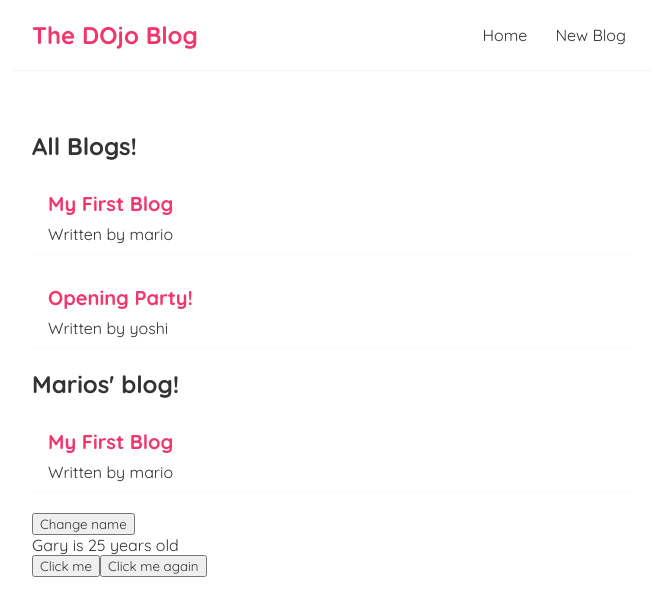
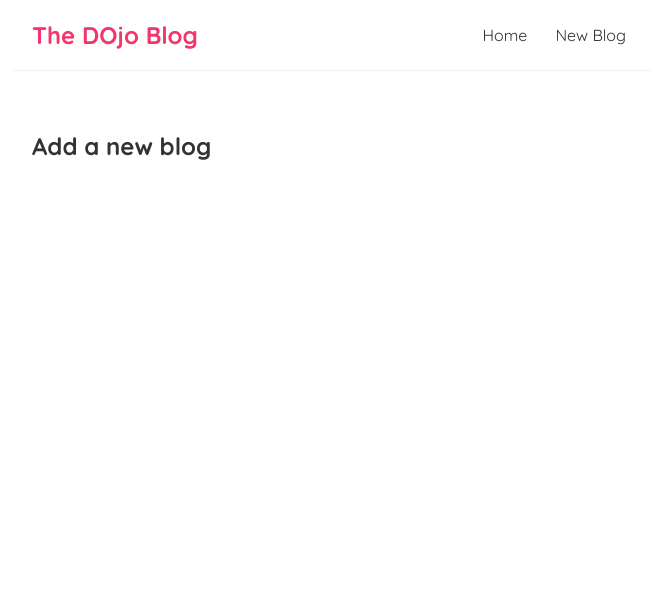
Before and after one commit to Garyschwartz617/First-React, a React (Create React App) app: page /create in a window 1280 px wide. Shown: the top 616 px of the page, without its empty margins (308-964 px from the left). Built offline with nearby package versions, Linux system fonts and the light colour scheme; data requests are answered from the project's data file.

Commit message:
Router/routes

```diff
--- a/package.json
+++ b/package.json
@@ -8,6 +8,7 @@
     "@testing-library/user-event": "^12.8.3",
     "react": "^17.0.2",
     "react-dom": "^17.0.2",
+    "react-router-dom": "^5.3.0",
     "react-scripts": "4.0.3",
     "web-vitals": "^1.1.2"
   },
--- a/src/App.js
+++ b/src/App.js
@@ -1,15 +1,27 @@
 // import logo from './logo.svg';
 // import './App.css';
-import Navbar  from './Navbar';
+import Navbar from './Navbar';
 import Home from './Home';
+import { BrowserRouter as Router, Route, Switch } from 'react-router-dom';
+import Create from './Create';
+
 function App() {
   return (
-    <div className="App">
-      <Navbar/>
-      <div className="content">
-        <Home />
+    <Router>
+      <div className="App">
+        <Navbar />
+        <div className="content">
+          <Switch>
+            <Route exact path="/">
+              <Home />
+            </Route>
+            <Route path="/create">
+              <Create />
+            </Route>
+          </Switch>
+        </div>
       </div>
-    </div>
+    </Router>
   );
 }
 
--- /dev/null
+++ b/src/Create.js
@@ -0,0 +1,11 @@
+const Create = () => {
+    return (
+        <div className="create">
+            <h2>Add a new blog</h2>
+
+        </div>
+
+     );
+}
+
+export default Create;
--- a/src/Navbar.js
+++ b/src/Navbar.js
@@ -1,10 +1,11 @@
+import {Link, link} from 'react-router-dom';
 const Navbar = () => {
     return (
         <nav className="navbar">
             <h1> The DOjo Blog</h1>
             <div className="links">
-                <a href="/">Home</a>
-                <a href="/create">New Blog</a>
+                <Link to="/">Home</Link>
+                <Link to="/create">New Blog</Link>
 
             </div>
         </nav>
--- a/src/usefetch.js
+++ b/src/usefetch.js
@@ -1,13 +1,17 @@
-import { useState,useEffect } from "react"
-const useFetch= (url) => {
-    const [data,setData] = useState(null)
-    const [isPending,setIsPending] =useState(true)
-    const [error,setError] = useState(null)
+import { useState, useEffect } from "react"
 
-    useEffect(() =>{
-        fetch(url)
-        .then(res =>{
-            if(!res.ok){
+const useFetch = (url) => {
+    const [data, setData] = useState(null)
+    const [isPending, setIsPending] = useState(true)
+    const [error, setError] = useState(null)
+
+    useEffect(() => {
+        const abortCont = new AbortController();
+
+        setTimeout(() => {
+            fetch(url, { signal: abortCont.signal })
+                .then(res => {
+                    if (!res.ok) {
                         throw Error('Couldnt fetch data')
                     }
                     return res.json();
@@ -17,13 +21,19 @@ const useFetch= (url) => {
                     setIsPending(false)
                     setError(null)
                 })
-        .catch(err =>{
+                .catch(err => {
+                    if (err.name === 'AbortError'){
+                        console.log('fetch aborted')
+                    }else{
                         setIsPending(false)
                         setError(err.message)
+                    }
                 })
+        }, 1000);
         console.log('use effect ran')
+        return () => abortCont.abort
     }, [url]);
-    return {data, isPending, error}
+    return { data, isPending, error }
 }
 
 export default useFetch
```
Also changed, not shown: src/Home.js (+10 -10 lines), 1 other file (tests, documents, lock files or other folders). Lines whose indentation alone changed are shown as unchanged.
